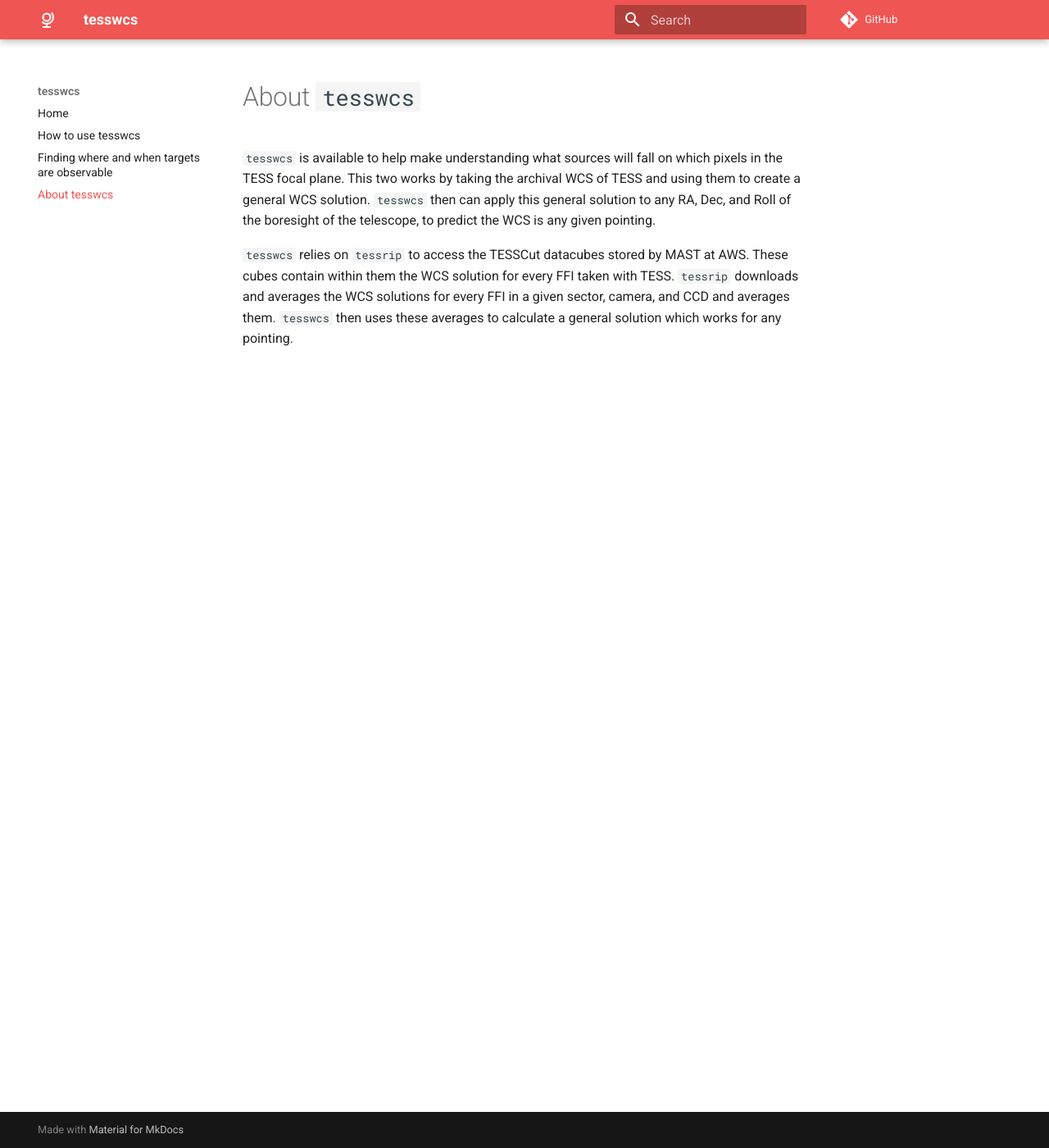
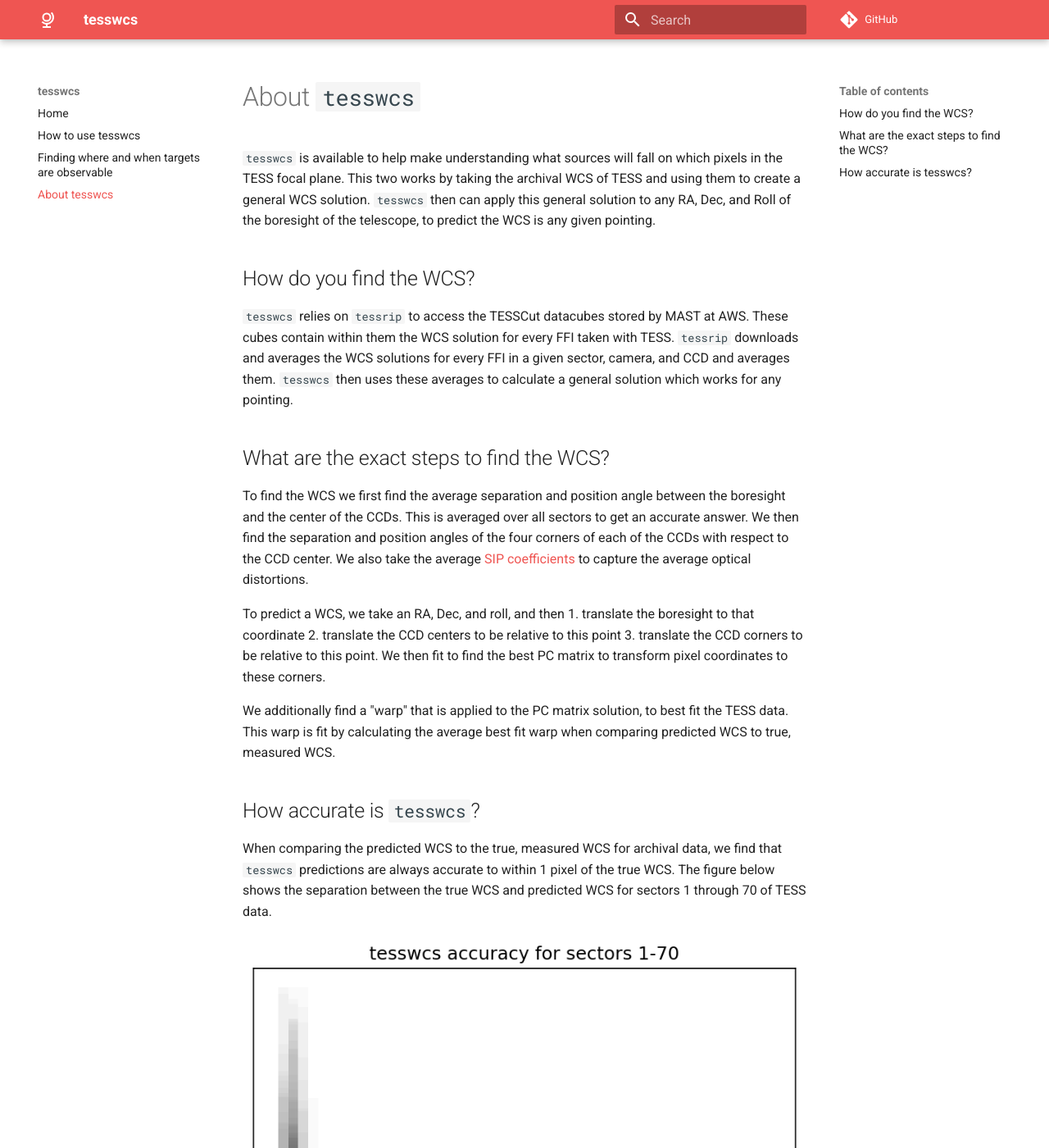
Before and after one commit to tessgi/tesswcs, an MkDocs documentation site: the page built from docs/about.md, in a window 1280 px wide and 1400 px high. Shown: the whole window at 82% size. Built offline with MkDocs 1.6.1 and Material for MkDocs 9.7.7, drawn with Linux system fonts in a browser that asks for light colours; comment, search, counter and statistics services are not loaded.

Commit message:
update docs, no figures in tests

```diff
--- a/docs/about.md
+++ b/docs/about.md
@@ -2,4 +2,20 @@
 
 `tesswcs` is available to help make understanding what sources will fall on which pixels in the TESS focal plane. This two works by taking the archival WCS of TESS and using them to create a general WCS solution. `tesswcs` then can apply this general solution to any RA, Dec, and Roll of the boresight of the telescope, to predict the WCS is any given pointing.
 
+## How do you find the WCS?
+
 `tesswcs` relies on `tessrip` to access the TESSCut datacubes stored by MAST at AWS. These cubes contain within them the WCS solution for every FFI taken with TESS. `tessrip` downloads and averages the WCS solutions for every FFI in a given sector, camera, and CCD and averages them. `tesswcs` then uses these averages to calculate a general solution which works for any pointing.
+
+## What are the exact steps to find the WCS?
+
+To find the WCS we first find the average separation and position angle between the boresight and the center of the CCDs. This is averaged over all sectors to get an accurate answer. We then find the separation and position angles of the four corners of each of the CCDs with respect to the CCD center. We also take the average [SIP coefficients](https://docs.astropy.org/en/stable/wcs/note_sip.html) to capture the average optical distortions.
+
+To predict a WCS, we take an RA, Dec, and roll, and then 1. translate the boresight to that coordinate 2. translate the CCD centers to be relative to this point 3. translate the CCD corners to be relative to this point. We then fit to find the best PC matrix to transform pixel coordinates to these corners.
+
+We additionally find a "warp" that is applied to the PC matrix solution, to best fit the TESS data. This warp is fit by calculating the average best fit warp when comparing predicted WCS to true, measured WCS.
+
+## How accurate is `tesswcs`?
+
+When comparing the predicted WCS to the true, measured WCS for archival data, we find that `tesswcs` predictions are always accurate to within 1 pixel of the true WCS. The figure below shows the separation between the true WCS and predicted WCS for sectors 1 through 70 of TESS data.
+
+![tesswcs accuracy, which is always better than 1 pixel](figures/tess_accuracy.png)
```
Also changed, not shown: docs/figures/tess_accuracy.png (added), 2 other files.
